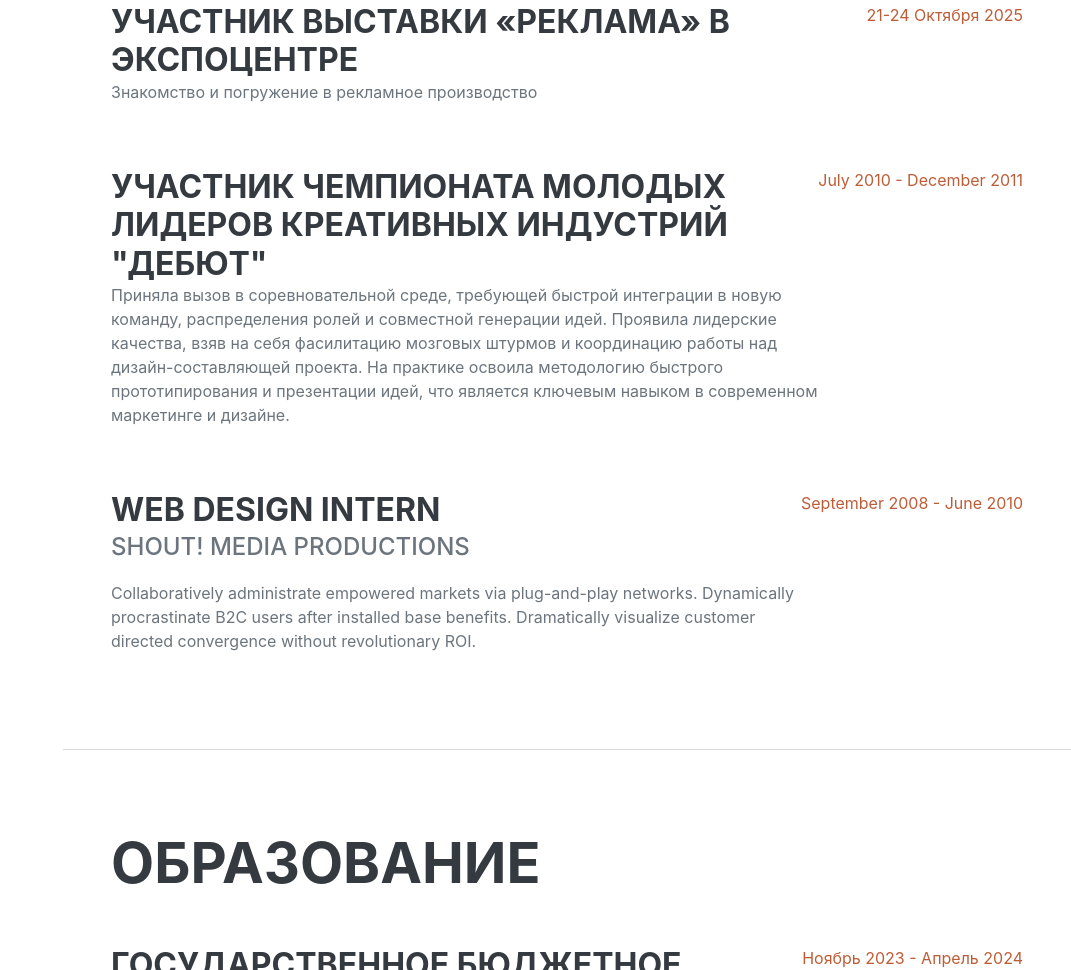
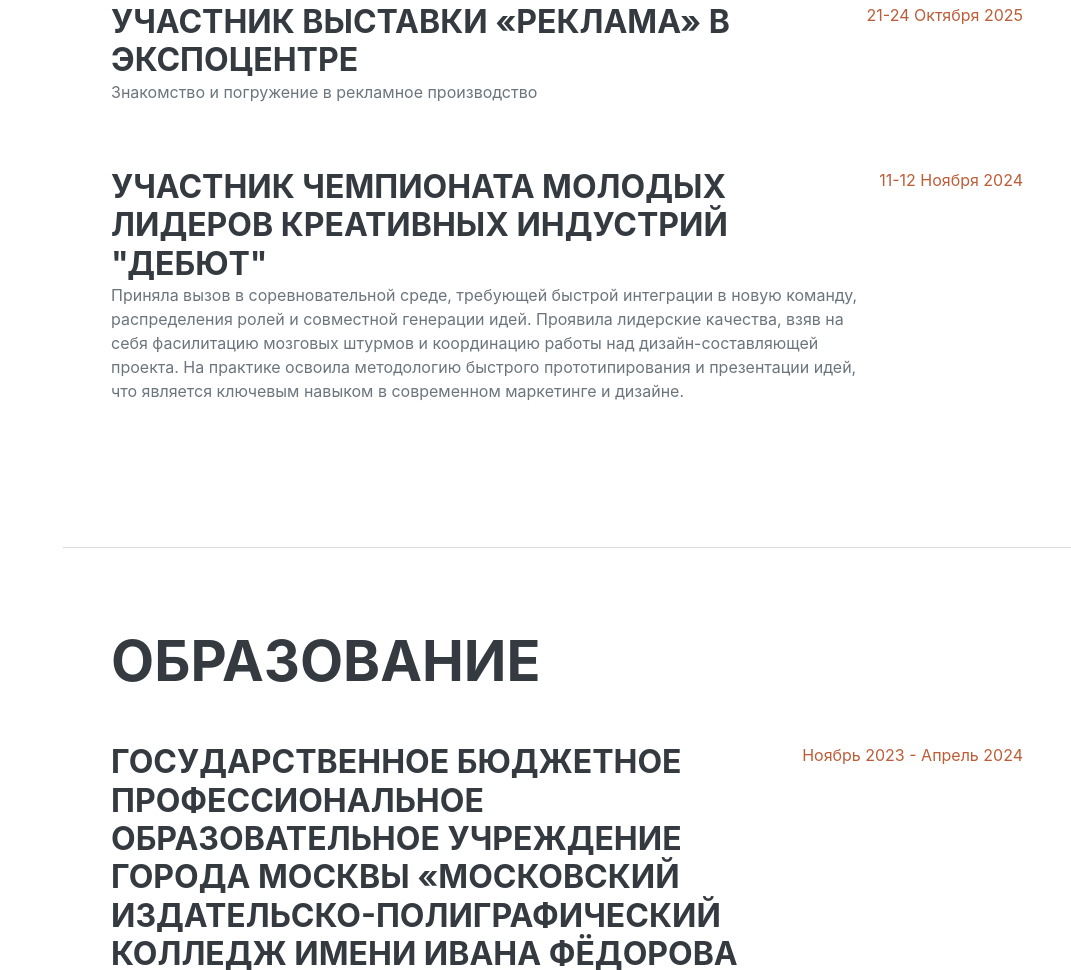
Before and after one commit to kasatkinasa24-ui/Resume, a plain HTML site: page index.html in a window 1280 px wide. Shown: the part 1182-2152 px from the top of the page, without its empty margins (209-1280 px from the left). Drawn offline with nearby package versions, Linux system fonts and the light colour scheme; a web font is replaced by a local one.

Commit message:
Update index.html

```diff
--- a/index.html
+++ b/index.html
@@ -80,15 +80,8 @@
                             <h3 class="mb-0"> Участник Чемпионата молодых лидеров креативных индустрий "ДЕБЮТ" </h3>
                             <p> Приняла вызов в соревновательной среде, требующей быстрой интеграции в новую команду, распределения ролей и совместной генерации идей. Проявила лидерские качества, взяв на себя фасилитацию мозговых штурмов и координацию работы над дизайн-составляющей проекта. На практике освоила методологию быстрого прототипирования и презентации идей, что является ключевым навыком в современном маркетинге и дизайне.</p>
                         </div>
-                        <div class="flex-shrink-0"><span class="text-primary">July 2010 - December 2011</span></div>
+                        <div class="flex-shrink-0"><span class="text-primary">11-12 Ноября 2024</span></div>
                     </div>
-                    <div class="d-flex flex-column flex-md-row justify-content-between">
-                        <div class="flex-grow-1">
-                            <h3 class="mb-0">Web Design Intern</h3>
-                            <div class="subheading mb-3">Shout! Media Productions</div>
-                            <p>Collaboratively administrate empowered markets via plug-and-play networks. Dynamically procrastinate B2C users after installed base benefits. Dramatically visualize customer directed convergence without revolutionary ROI.</p>
-                        </div>
-                        <div class="flex-shrink-0"><span class="text-primary">September 2008 - June 2010</span></div>
                     </div>
                 </div>
             </section>
```
